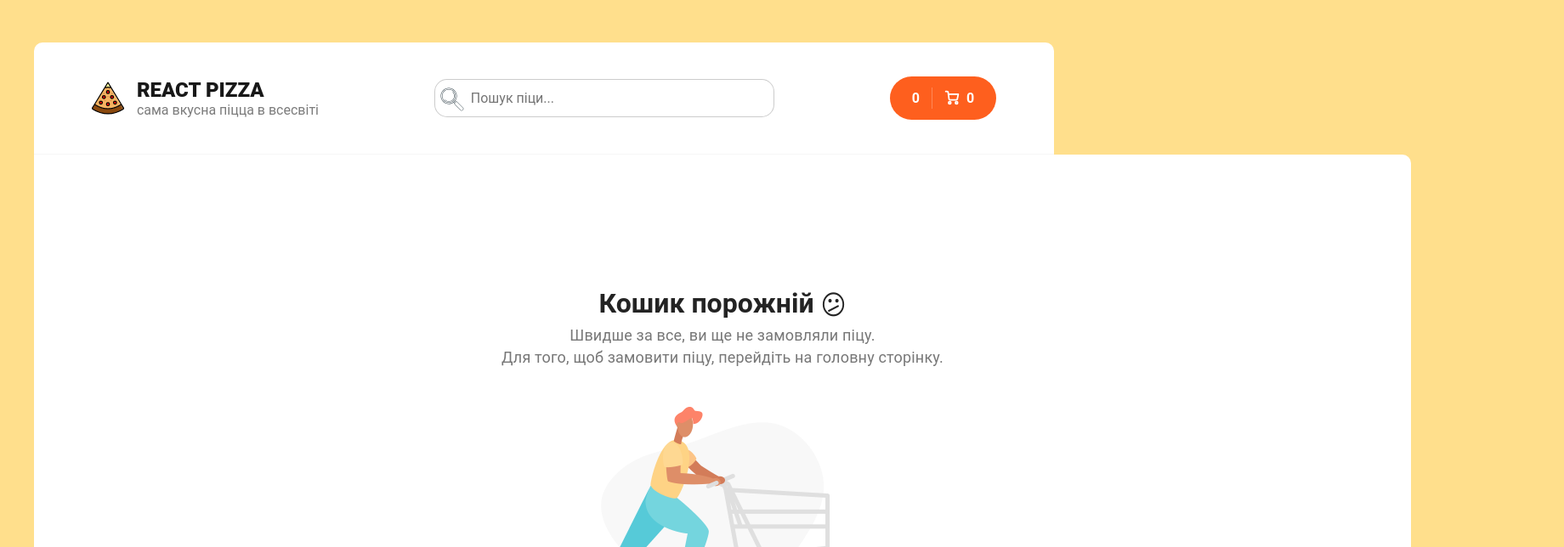
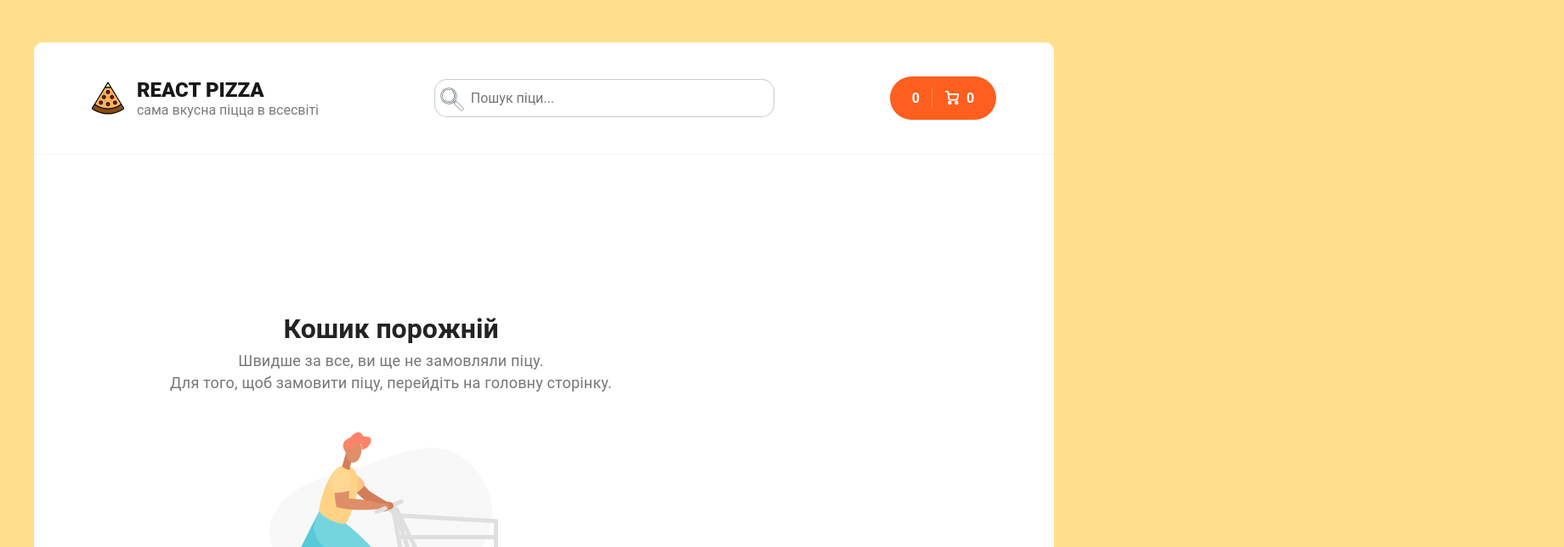
Before and after one commit to agronom99/pizza_shop_react, a React (Create React App) app: page /cart in a window 1280 px wide. Shown: the top 644 px of the page at 85% size, 1840 px wide, since content can reach past the window. Built offline with nearby package versions, Linux system fonts and the light colour scheme.

Commit message:
2023.06.15 21-44

```diff
--- a/package.json
+++ b/package.json
@@ -2,7 +2,7 @@
   "name": "pizza_shop_react",
   "version": "0.1.0",
   "private": true,
-  "homepage": "https://agronom99.github.io/pizza_shop_react",
+  "homepage": "https://agronom99.github.io/pizza_shop_react/",
   "dependencies": {
     "@reduxjs/toolkit": "^1.9.5",
     "@testing-library/jest-dom": "^5.16.5",
--- a/src/components/CartEmpty.jsx
+++ b/src/components/CartEmpty.jsx
@@ -8,7 +8,8 @@ const CartEmpty = () => {
     <div>
       <div className="cart cart--empty">
         <h2>
-          Кошик порожній <icon>😕</icon>
+          Кошик порожній
+          {/* <icon>😕</icon> */}
         </h2>
         <p>
           Швидше за все, ви ще не замовляли піцу.
--- a/src/scss/app.scss
+++ b/src/scss/app.scss
@@ -65,7 +65,10 @@ body {
 }
 
 .content {
-  width: 1800px;
+  width: 800px;
+
+  @media (max-width: 1080px) {
+    width: 600px;}
   padding: 0px 0;
   margin: 0;
 
@@ -83,8 +86,9 @@ body {
     }
     @media (max-width: 1440px) {
       grid-template-columns: repeat(2, 1fr);
+      width: 1080px;
     }
-    @media (max-width: 1060px) {
+    @media (max-width: 1080px) {
       grid-template-columns: repeat(2, 1fr);
     }
     @media (max-width: 730px) {
@@ -109,13 +113,13 @@ body {
     background-color: #fff;
     border-radius: 10px;
 
-    width: $container-width;
-    margin: 0px;
-    padding: 10px;
+    width: 100%;
+    margin: 20px;
+    padding: 20px;
   }
   &--cart {
     max-width: 820px;
-    margin: 10px 20px;
+    margin: 10px;
     .content__title {
       margin: 0px;
     }
@@ -127,6 +131,7 @@ body {
     display: flex;
     justify-content: space-between;
     align-items: center;
+    padding-right: 20px;
   }
 
   .content__title {
@@ -180,6 +185,7 @@ body {
 
   .content__items {
     display: block;
+    margin: 10px auto;
   }
 
   &__item {
--- a/src/scss/components/_header.scss
+++ b/src/scss/components/_header.scss
@@ -8,7 +8,7 @@
     display: flex;
     align-items: center;
     justify-content: space-around;
-    @media (max-width: 660px) {
+    @media (max-width: 1100px) {
       flex-direction: column;
 
       .button{
--- a/src/scss/components/_pizza-block.scss
+++ b/src/scss/components/_pizza-block.scss
@@ -6,7 +6,7 @@
   margin-bottom: 65px;
 
   // &:not(:nth-of-type(4n)) {
-  //   margin-right: 35px;
+    margin-right: 100px;
   // }
 
   &__image {
```
